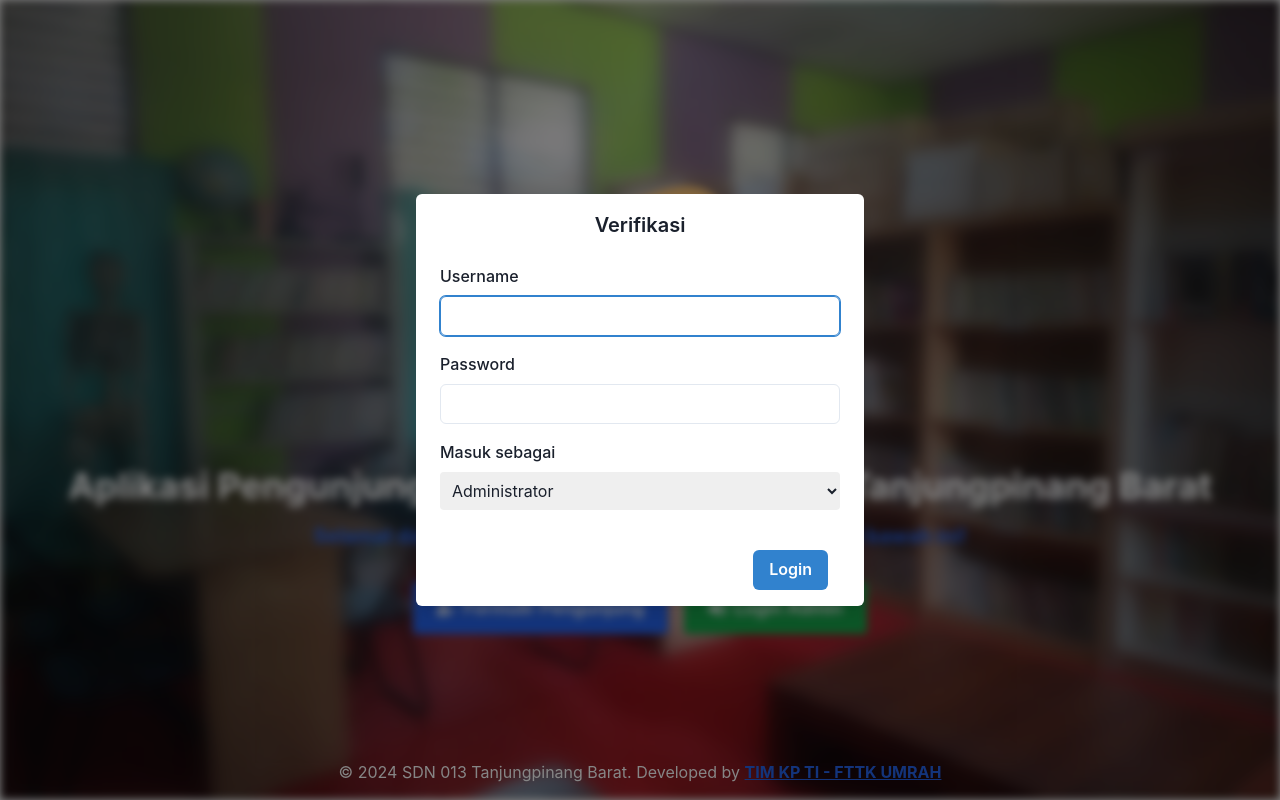
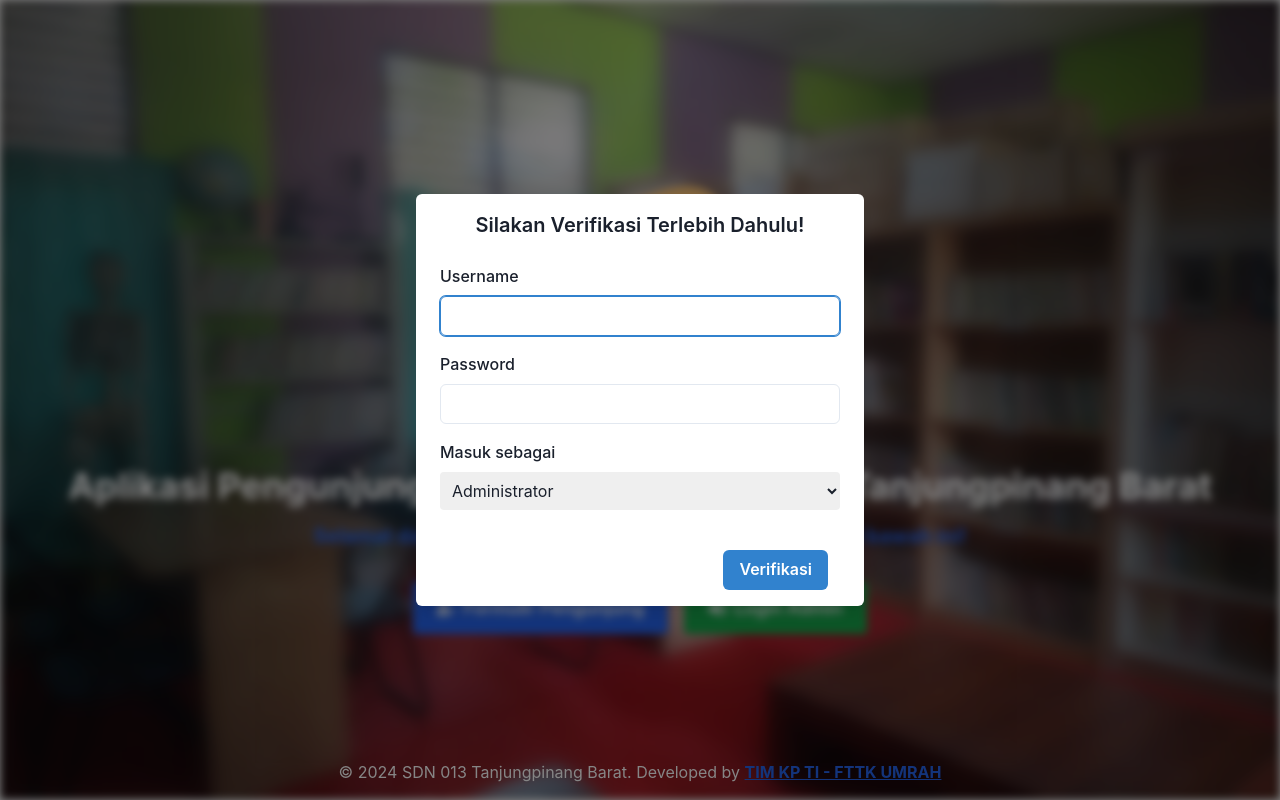
Before and after one commit to Yoga-Syahputra/perpus-sdn013tpibarat, a React (Vite) app in the folder client/: page / in a window 1280 px wide. Built offline with nearby package versions, Linux system fonts and the light colour scheme.

Commit message:
feat: readjust text

```diff
--- a/client/src/components/VerificationModal.jsx
+++ b/client/src/components/VerificationModal.jsx
@@ -54,7 +54,7 @@ const VerificationModal = ({ isOpen, onVerified }) => {
     <Modal isOpen={isOpen} isCentered>
       <ModalOverlay />
       <ModalContent>
-        <ModalHeader textAlign="center">Verifikasi</ModalHeader>
+        <ModalHeader textAlign="center">Silakan Verifikasi Terlebih Dahulu!</ModalHeader>
         <ModalBody>
           <FormControl id="username" mb={4}>
             <FormLabel>Username</FormLabel>
@@ -95,7 +95,7 @@ const VerificationModal = ({ isOpen, onVerified }) => {
             onClick={handleLogin}
             isLoading={loading}
           >
-            Login
+            Verifikasi
           </Button>
         </ModalFooter>
       </ModalContent>
```
